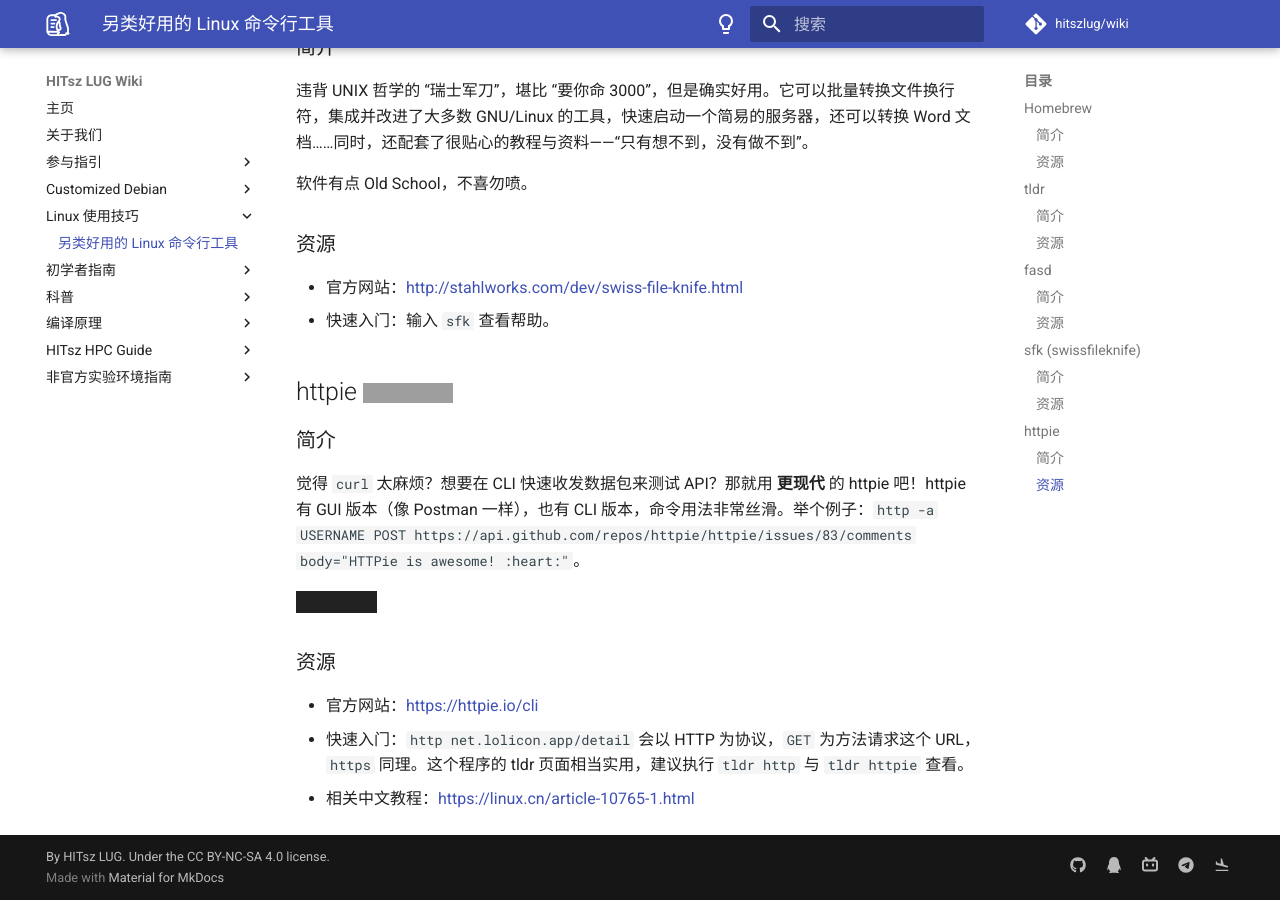
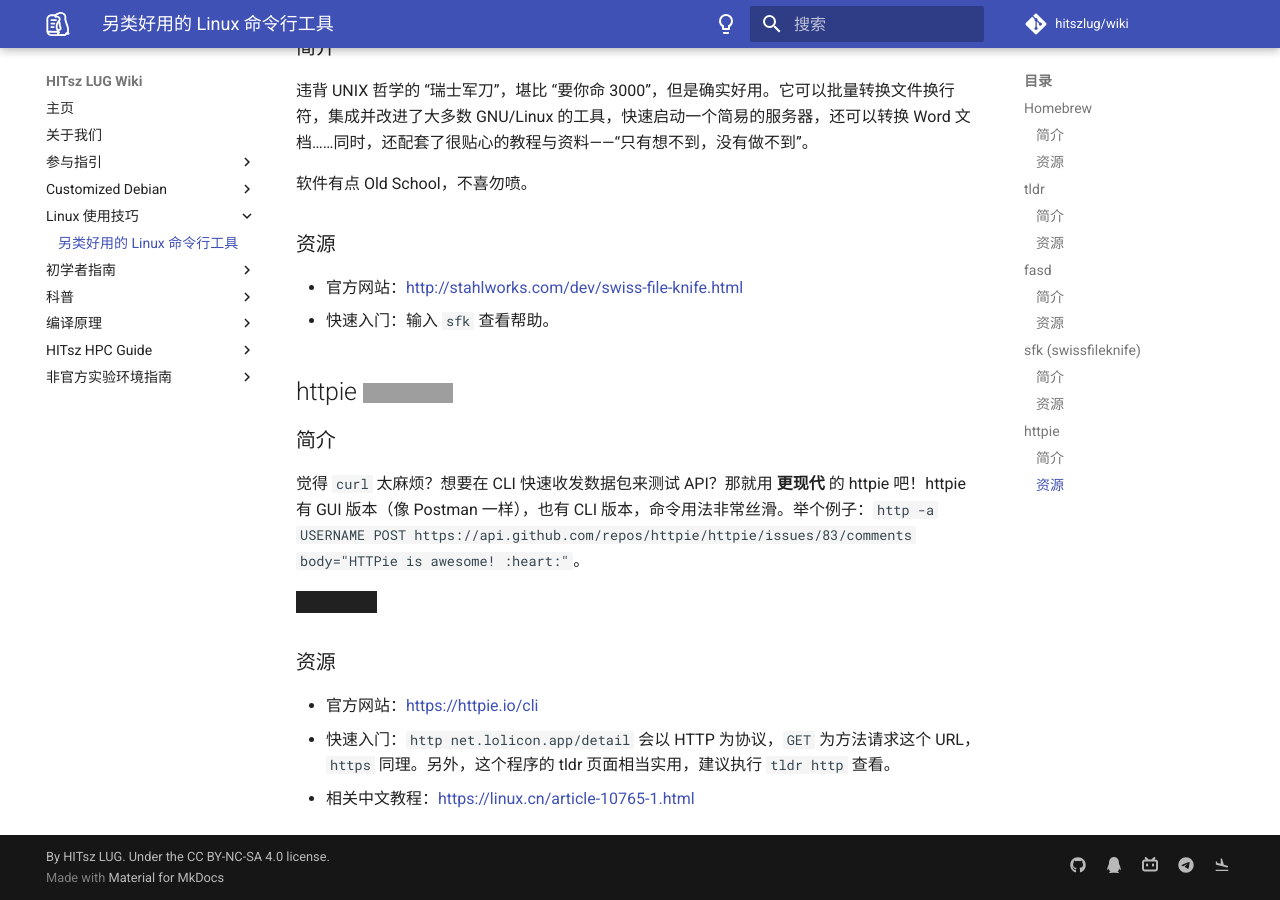
Before and after one commit to hitszosa/wiki, an MkDocs documentation site: the page built from docs/linux-tricks/handy-cli-apps.md, in a window 1280 px wide and 900 px high, scrolled down 1624 px. Built offline with MkDocs 1.6.1 and Material for MkDocs 9.7.7, drawn with Linux system fonts in a browser that asks for light colours; comment, search, counter and statistics services are not loaded; grey boxes are pictures that could not be loaded.

Commit message:
fix: remove `tldr httpie`

```diff
--- a/docs/linux-tricks/handy-cli-apps.md
+++ b/docs/linux-tricks/handy-cli-apps.md
@@ -66,5 +66,5 @@ Too long; didn't read. ~~即 “太长不看”~~ 废话不多说，就是这款
 ### 资源
 
 - 官方网站：<https://httpie.io/cli>
-- 快速入门：`http net.lolicon.app/detail` 会以 HTTP 为协议，`GET` 为方法请求这个 URL，`https` 同理。这个程序的 tldr 页面相当实用，建议执行 `tldr http` 与 `tldr httpie` 查看。
+- 快速入门：`http net.lolicon.app/detail` 会以 HTTP 为协议，`GET` 为方法请求这个 URL，`https` 同理。另外，这个程序的 tldr 页面相当实用，建议执行 `tldr http` 查看。
 - 相关中文教程：<https://linux.cn/article-10765-1.html>
```
